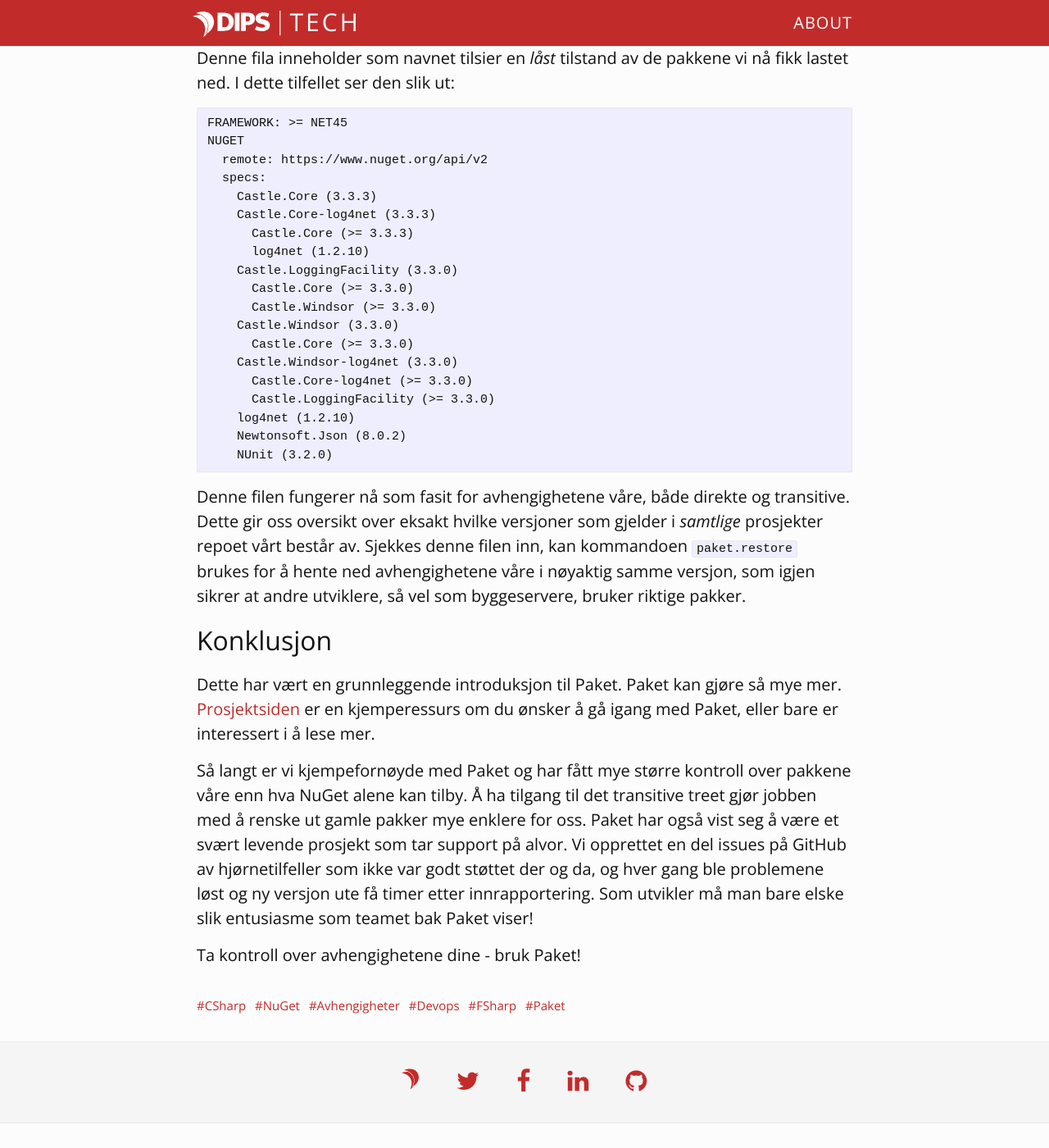
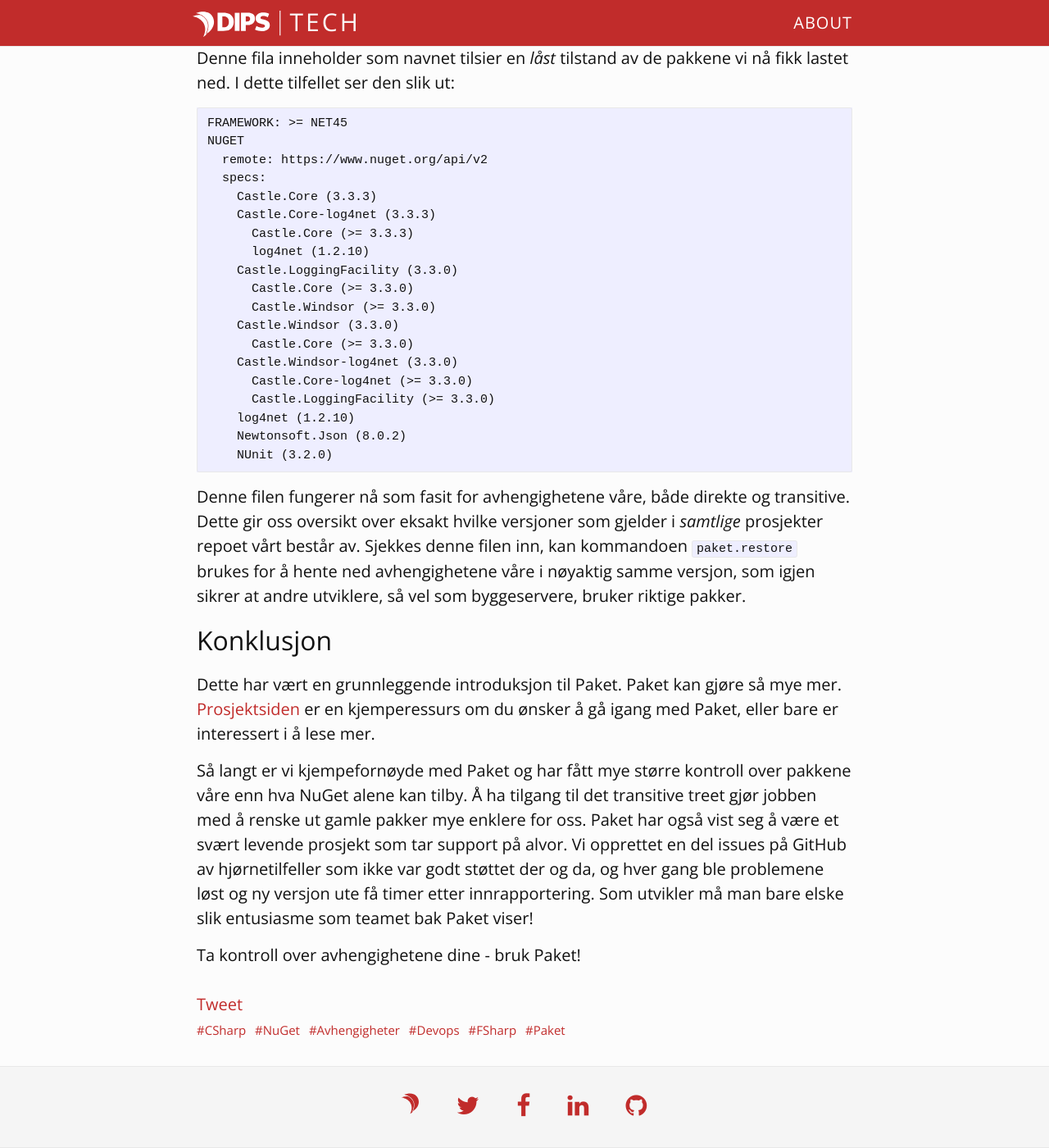
Before and after one commit to ivarler/dipsasa.github.io, a Jekyll site: the page built from _posts/2016-03-09-paket.md, in a window 1280 px wide and 1400 px high, scrolled down 3913 px. Shown: the whole window at 82% size. Built offline with Jekyll 4.4.1, drawn with Linux system fonts in a browser that asks for light colours; nearby versions of some CDN libraries; comment, search, counter and statistics services are not loaded; before the commit the page ends 5283 px from its top, so only the background shows below that.

Commit message:
Adde face and twitter buttons

```diff
--- a/_includes/head.html
+++ b/_includes/head.html
@@ -11,4 +11,46 @@
   <link rel="stylesheet" href="{{ "/css/main.css" | prepend: site.baseurl }}">
   <link rel="canonical" href="{{ page.url | replace:'index.html','' | prepend: site.baseurl | prepend: site.url }}">
   <link rel="alternate" type="application/rss+xml" title="{{ site.title }}" href="{{ "/feed.xml" | prepend: site.baseurl | prepend: site.url }}">
+
+  <meta content="{{ site.title }}" property="og:site_name">
+  {% if page.title %}
+    <meta content="{{ page.title }}" property="og:title">
+  {% else %}
+    <meta content="{{ site.title }}" property="og:title">
+  {% endif %}
+  {% if page.author %}
+
+  {% endif %}
+  {% if page.title %}
+    <meta content="article" property="og:type">
+  {% else %}
+    <meta content="website" property="og:type">
+  {% endif %}
+  {% if page.description %}
+    <meta content="{{ page.description }}" property="og:description">
+  {% else %}
+    <meta content="{{ site.description }}" property="og:description">
+  {% endif %}
+  {% if page.url %}
+    <meta content="{{ page.url | prepend: site.url }}" property="og:url">
+  {% endif %}
+  {% if page.date %}
+    <meta content="{{ page.date | date_to_xmlschema }}" property="article:published_time">
+  {% endif %}
+  {% if page.author %}
+    <meta content="{{ site.url }}/authors/{{ page.author }}" property="article:author">
+  {% endif %}
+  {% if page.image %}
+    <meta content="{{ page.img }}" property="og:image">
+  {% endif %}
+  {% if page.categories %}
+    {% for category in page.categories limit:1 %}
+      <meta content="{{ category }}" property="article:section">
+    {% endfor %}
+  {% endif %}
+  {% if page.tags %}
+    {% for tag in page.tags %}
+    <meta content="{{ tag }}" property="article:tag">
+    {% endfor %}
+  {% endif %}
 </head>
--- a/_layouts/default.html
+++ b/_layouts/default.html
@@ -4,6 +4,15 @@
   {% include head.html %}
 
   <body>
+  <div id="fb-root"></div>
+  <script>(function(d, s, id) {
+  var js, fjs = d.getElementsByTagName(s)[0];
+  if (d.getElementById(id)) return;
+  js = d.createElement(s); js.id = id;
+  js.src = "//connect.facebook.net/nb_NO/sdk.js#xfbml=1&version=v2.6&appId=217800944946430";
+  fjs.parentNode.insertBefore(js, fjs);
+  }(document, 'script', 'facebook-jssdk'));</script>
+  <script>!function(d,s,id){var js,fjs=d.getElementsByTagName(s)[0],p=/^http:/.test(d.location)?'http':'https';if(!d.getElementById(id)){js=d.createElement(s);js.id=id;js.src=p+'://platform.twitter.com/widgets.js';fjs.parentNode.insertBefore(js,fjs);}}(document, 'script', 'twitter-wjs');</script>
 
     {% include header.html %}
 
--- a/_layouts/post.html
+++ b/_layouts/post.html
@@ -24,6 +24,13 @@
   </div>
 
   <div class="padd">
+    <div id="twitter-container">
+    <a href="https://twitter.com/share" class="twitter-share-button" data-via="{{ site.twitter_username }}">Tweet</a>
+    </div>
+    <div class="fb-share-button" data-href="{{ page.url | prepend: site.url }}" data-layout="button_count" data-mobile-iframe="true"></div>
+  </div>
+
+  <div class="padd">
     {% for tag in page.tags %}
         <a class="post-tag" href="{{ site.baseurl }}/tag/{{ tag | downcase }}" itemprop="name">
             #{{ tag }}
--- a/_sass/_layout.scss
+++ b/_sass/_layout.scss
@@ -351,9 +351,22 @@
     padding-top: 10px;
 }
 
- .post-year-header {
-     color: lighten($text-color, 50%);
- }
+#twitter-container{
+    height: 30px;
+    display: inline-block;
+}
+
+#twitter-container iframe{
+    vertical-align: middle !important;
+}
+
+.fb-share-button span{
+    vertical-align: middle !important;
+}
+
+.post-year-header {
+    color: lighten($text-color, 50%);
+}
 
 /**
  * Imgs
```
